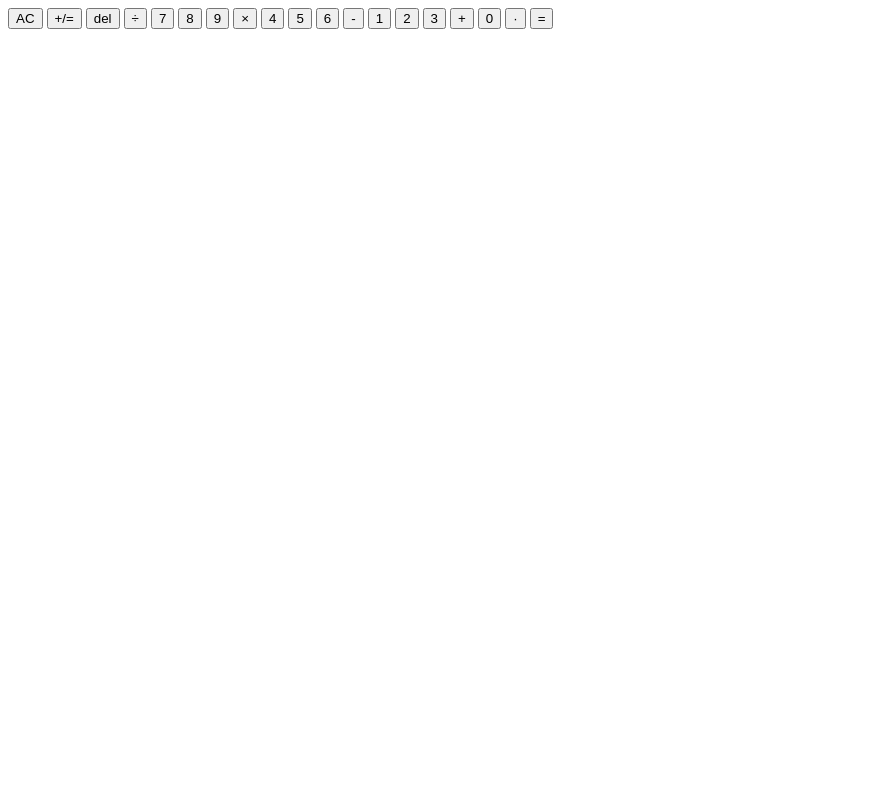
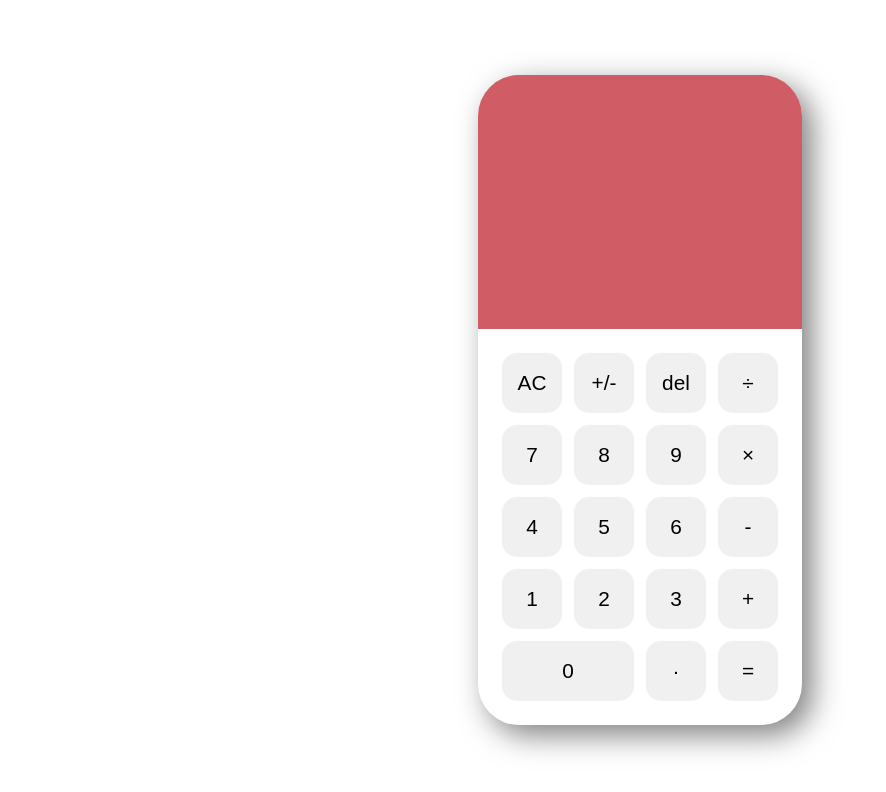
Before and after one commit to illtrythisout/odin-foundations-calculator, a plain HTML site: page index.html in a window 1280 px wide. Shown: the whole page, without its empty margins (0-886 px from the left). Drawn offline with Linux system fonts and the light colour scheme.

Commit message:
Style and fix html
Fixed ids in the html from numbers to the word of the numbers (id="0" to id="zero")
Changed PlusMinus button from +/= to +/-
Styled container, display, number pad and button

```diff
--- a/index.html
+++ b/index.html
@@ -8,26 +8,26 @@
     <link rel="stylesheet" href="./styles.css">
 </head>
 <body>
-    <div id="body">
+    <div id="container">
         <div id="display"></div>
         <div id="numPad">
             <button id="ac">AC</button>
-            <button id="plusMinus">+/=</button>
+            <button id="plusMinus">+/-</button>
             <button id="del">del</button>
             <button id="divide">÷</button>
-            <button id="7">7</button>
-            <button id="8">8</button>
-            <button id="9">9</button>
+            <button id="seven">7</button>
+            <button id="eight">8</button>
+            <button id="nine">9</button>
             <button id="multiply">×</button>
-            <button id="4">4</button>
-            <button id="5">5</button>
-            <button id="6">6</button>
+            <button id="four">4</button>
+            <button id="five">5</button>
+            <button id="six">6</button>
             <button id="minus">-</button>
-            <button id="1">1</button>
-            <button id="2">2</button>
-            <button id="3">3</button>
+            <button id="one">1</button>
+            <button id="two">2</button>
+            <button id="three">3</button>
             <button id="plus">+</button>
-            <button id="0">0</button>
+            <button id="zero">0</button>
             <button id="decimalDot">·</button>
             <button id="equals">=</button>
         </div>
--- a/styles.css
+++ b/styles.css
@@ -0,0 +1,55 @@
+* {
+    box-sizing: border-box;
+    margin: 0px;
+    padding: 0px;
+}
+
+body {
+    display: flex;
+    flex-direction: column;
+    justify-content: center;
+    align-items: center;
+    height: 100vh;
+}
+
+#container {
+    display: flex;
+    flex-direction: column;
+
+    width: 324px;
+    height: 650px;
+    background-color: white;
+    border-radius: 41px;
+    box-shadow: 10px 10px 30px rgba(0, 0, 0, 0.5);
+}
+
+#display {
+    width: 324px;
+    height: 254px;
+    background-color: rgb(208, 92, 101);
+    border-top-right-radius: 41px;
+    border-top-left-radius: 41px;
+}
+
+#numPad {
+    display: flex;
+    flex-wrap: wrap;
+    gap: 12px;
+
+    margin: 24px;
+    width: 324px;
+    height: 348px;
+}
+
+button {
+    height: 60px;
+    width: 60px;
+    background-color: rgb(240, 240, 240);
+    border: none;
+    border-radius: 15px;
+    font-size: 1.3rem;
+}
+
+button#zero {
+    width: 132px;
+}
```
Also changed, not shown: script.js (+5 -4 lines), 1 other file.
